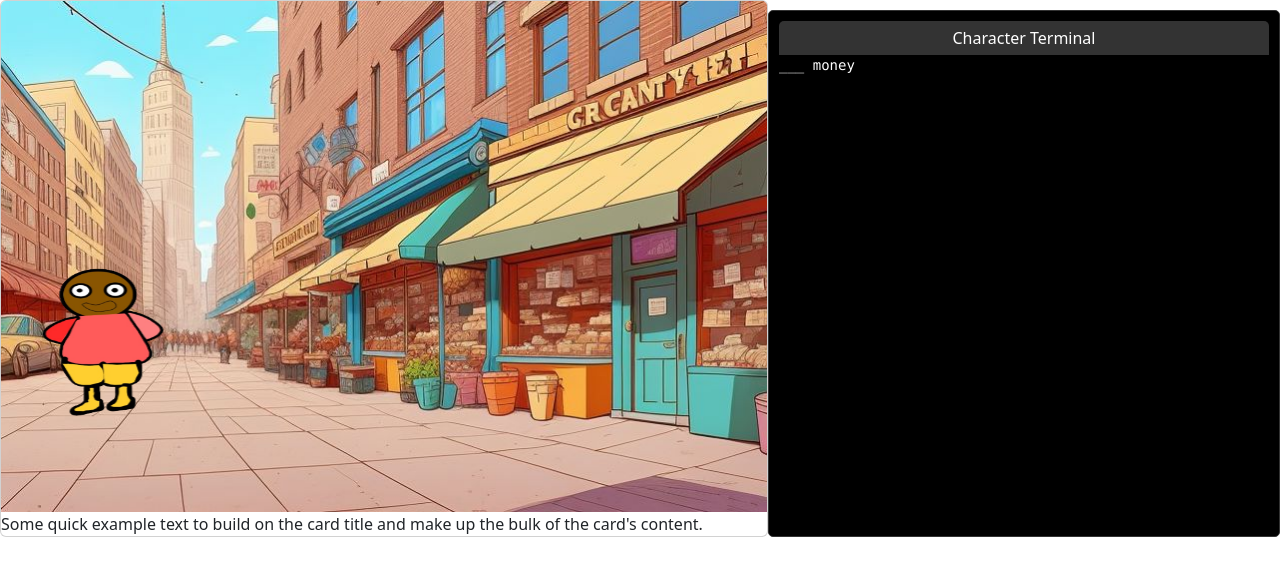
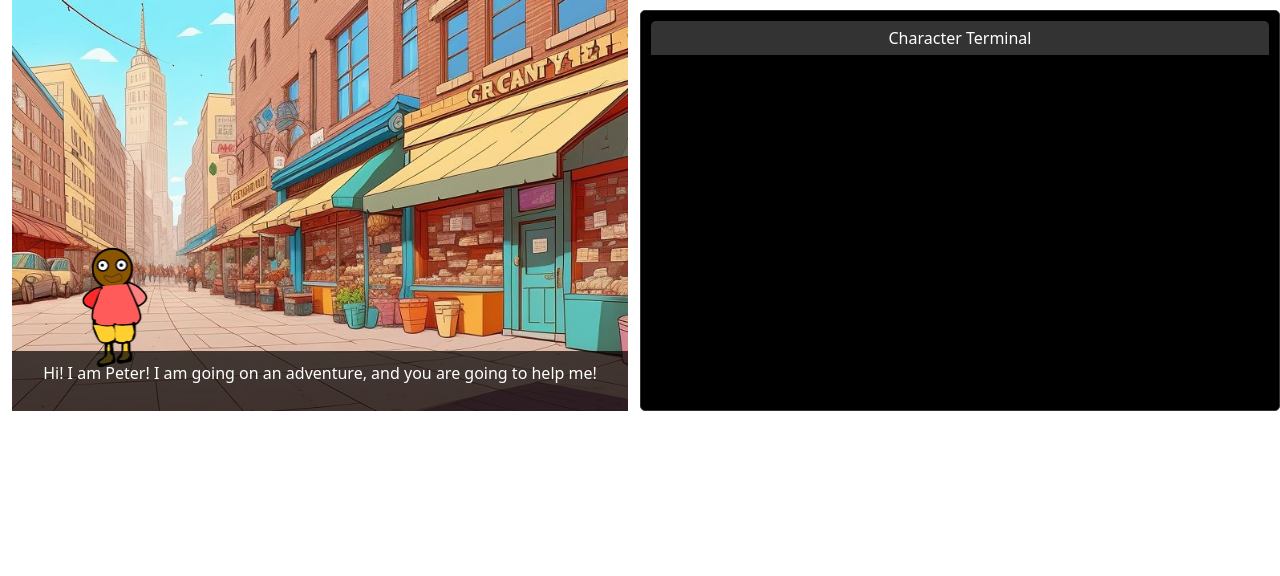
Before and after one commit to JonSW8869/Final-Project, a React (Vite) app in the folder vite-project/: page / in a window 1280 px wide. Shown: the top 576 px of the page. Built offline with nearby package versions, Linux system fonts and the light colour scheme.

Commit message:
Progress story by click

```diff
--- a/vite-project/src/EpisodeData/Episode1.json
+++ b/vite-project/src/EpisodeData/Episode1.json
@@ -1,15 +1,23 @@
 {
     "scenes": [
-        ["./img/Outside-Deli.jpg" , 0]
+        ["./img/Outside-Deli.jpg" , 0],
+        ["./img/forest.jpg" , 5]
     ],
     "characters" : [
         ["./img/character.jpg", 0]
     ],
     "dialogue" : [
-        ["Hi! I am Peter! I am going on an adventure, and you are going to help me! " , 0]
+        ["Hi! I am Peter! I am going on an adventure, and you are going to help me! " , 0],
+        ["I know you can change elements in this world using something called code" , 1],
+        ["This world is made up of c++ code and I will teach you c++" , 3],
+        ["But... in turn you need to do whatever I say, don't worry it won't affect anything in your reality" , 4],
+        ["First things first, I am hungry right now, assign money variable to me",5],
+        ["Look to the right, I have suggested a name for the variable, choose the correct input from below to correctly assign the variable!", 6]
     ],
     "codes" : [
-        ["___ money" , 0]
+        ["" , 0],
+        ["___ money", 6],
+        ["int money _ ____", 7]
     ]
 
 }
--- a/vite-project/src/components/Code.jsx
+++ b/vite-project/src/components/Code.jsx
@@ -3,7 +3,7 @@ import "./Code.css"; // Make sure to create or adjust your CSS file accordingly
 
 const Code = ({ code }) => {
   return (
-    <div className="code-container">
+    <div className="code-container col-lg-6 col-md-4 col-sm-2 mx-auto">
       <div className="code-header">Character Terminal</div>
       <pre>
         <code>{code}</code>
--- /dev/null
+++ b/vite-project/src/components/Display.css
@@ -0,0 +1,36 @@
+/* Display.css */
+
+.display-card {
+    position: relative;
+  }
+
+  .display-background {
+    width: 100%;
+    height: auto;
+    display: block;
+  }
+
+  .character-overlay {
+    position: absolute;
+    bottom: 10%;
+    left: 10%;
+    max-width: 50%;
+    max-height: 50%;
+  }
+
+  .character-image {
+    width: 50%;
+    height: auto;
+    position: relative;
+  }
+
+  .display-text {
+    padding: 10px;
+    text-align: center;
+    color: #fff; /* Text color */
+    background-color: rgba(0, 0, 0, 0.7); /* Semi-transparent black background */
+    position: absolute;
+    bottom: 0;
+    width: 100%;
+    box-sizing: border-box;
+  }
--- a/vite-project/src/components/Display.jsx
+++ b/vite-project/src/components/Display.jsx
@@ -1,32 +1,32 @@
-const Scene = ({ background, character }) => {
+import React from "react";
+import "./Display.css"; // Import your CSS file for additional styling
+
+const Display = ({ background, character, dialogue, onClick }) => {
   return (
-    <div
-      className="card float-left"
-      style={{ position: "relative", width: "60%" }}
-    >
-      <img src={background} className="card-img-top" alt="..." />
-      <div className="card-img-overlay">
-        <img
-          src={character}
-          className="card-img"
-          alt="..."
-          style={{
-            position: "relative",
-            top: "50%",
-            left: "10px",
-            height: "30%",
-            width: "20%",
-          }}
-        />
-      </div>
-      <div>
-        <p class="card-text">
-          Some quick example text to build on the card title and make up the
-          bulk of the card's content.
-        </p>
+    <div className="container-fluid" onClick={onClick}>
+      <div className="row">
+        <div className="col-lg-12 col-md-8 col-sm-10 mx-auto">
+          <div className="display-card">
+            <img
+              src={background}
+              className="img-fluid display-background"
+              alt="Background"
+            />
+            <div className="character-overlay">
+              <img
+                src={character}
+                className="img-fluid character-image"
+                alt="Character"
+              />
+            </div>
+            <div className="display-text">
+              <p>{dialogue}</p>
+            </div>
+          </div>
+        </div>
       </div>
     </div>
   );
 };
 
-export default Scene;
+export default Display;
--- a/vite-project/src/components/Episode.jsx
+++ b/vite-project/src/components/Episode.jsx
@@ -1,16 +1,61 @@
-import "./Episode.css";
-import Display from "./Display.jsx";
-import Code from "./Code.jsx";
+import React, { useState } from "react";
+import Display from "./Display";
+import Code from "./Code";
 
 const Episode = ({ EpisodeNumber }) => {
-  const scenes = EpisodeNumber.scenes;
-  const characters = EpisodeNumber.characters;
-  const codes = EpisodeNumber.codes;
+  const { scenes, characters, dialogue, codes } = EpisodeNumber;
+
+  // Separate indices for each type of asset
+  const [sceneIndex, setSceneIndex] = useState(0);
+  const [characterIndex, setCharacterIndex] = useState(0);
+  const [dialogueIndex, setDialogueIndex] = useState(0);
+  const [codeIndex, setCodeIndex] = useState(0);
+
+  // Main index to progress with each click
+  const [mainIndex, setMainIndex] = useState(0);
+
+  // Function to handle click and increment the main index
+  const handleDisplayClick = () => {
+    // Increment the main index
+    setMainIndex((prevIndex) => prevIndex + 1);
+
+    // Check and update each asset type if the secondary index matches the main index
+    if (
+      sceneIndex + 1 < scenes.length &&
+      scenes[sceneIndex + 1][1] === mainIndex
+    ) {
+      setSceneIndex((prevIndex) => prevIndex + 1);
+    }
+
+    if (
+      characterIndex + 1 < characters.length &&
+      characters[characterIndex + 1][1] === mainIndex
+    ) {
+      setCharacterIndex((prevIndex) => prevIndex + 1);
+    }
+
+    if (
+      dialogueIndex + 1 < dialogue.length &&
+      dialogue[dialogueIndex + 1][1] === mainIndex
+    ) {
+      setDialogueIndex((prevIndex) => prevIndex + 1);
+    }
+
+    if (codeIndex + 1 < codes.length && codes[codeIndex + 1][1] === mainIndex) {
+      setCodeIndex((prevIndex) => prevIndex + 1);
+    }
+  };
 
   return (
     <div style={{ display: "flex" }}>
-      <Display background={scenes[0][0]} character={characters[0][0]} />
-      <Code code={codes[0][0]} />
+      <Display
+        key={mainIndex}
+        background={scenes[sceneIndex][0]}
+        character={characters[characterIndex][0]}
+        dialogue={dialogue[dialogueIndex][0]}
+        onClick={handleDisplayClick}
+      />
+      <Code code={codes[codeIndex][0]} />
     </div>
   );
 };
```
